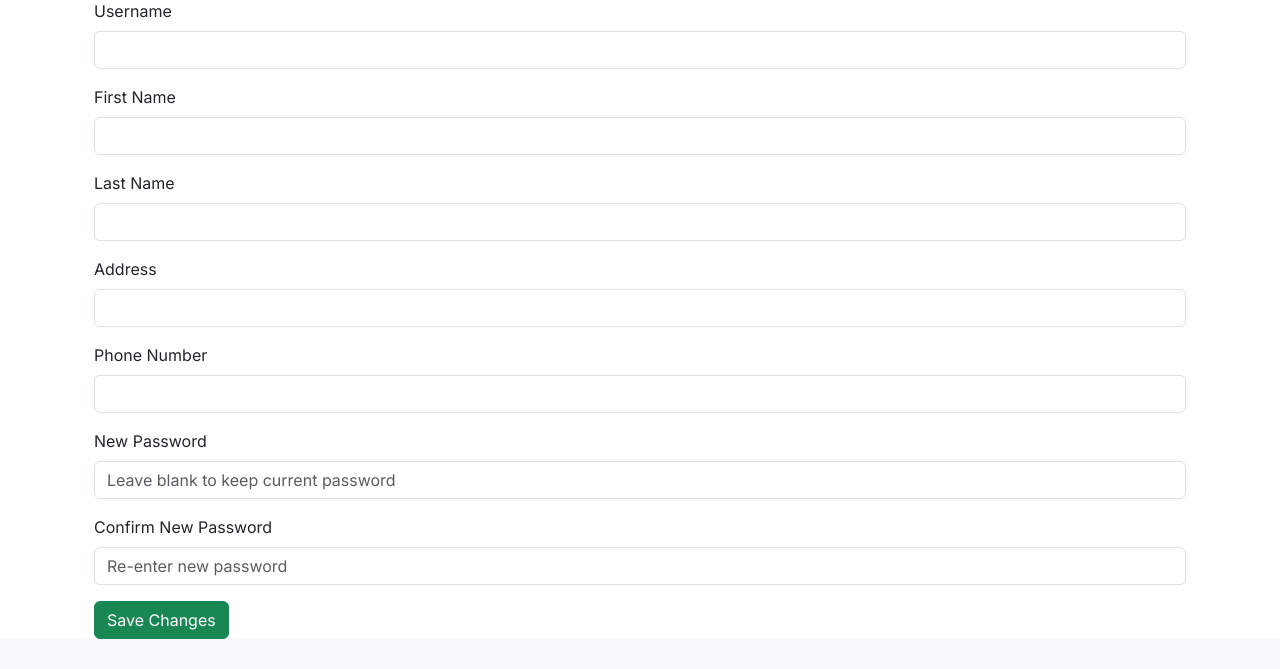
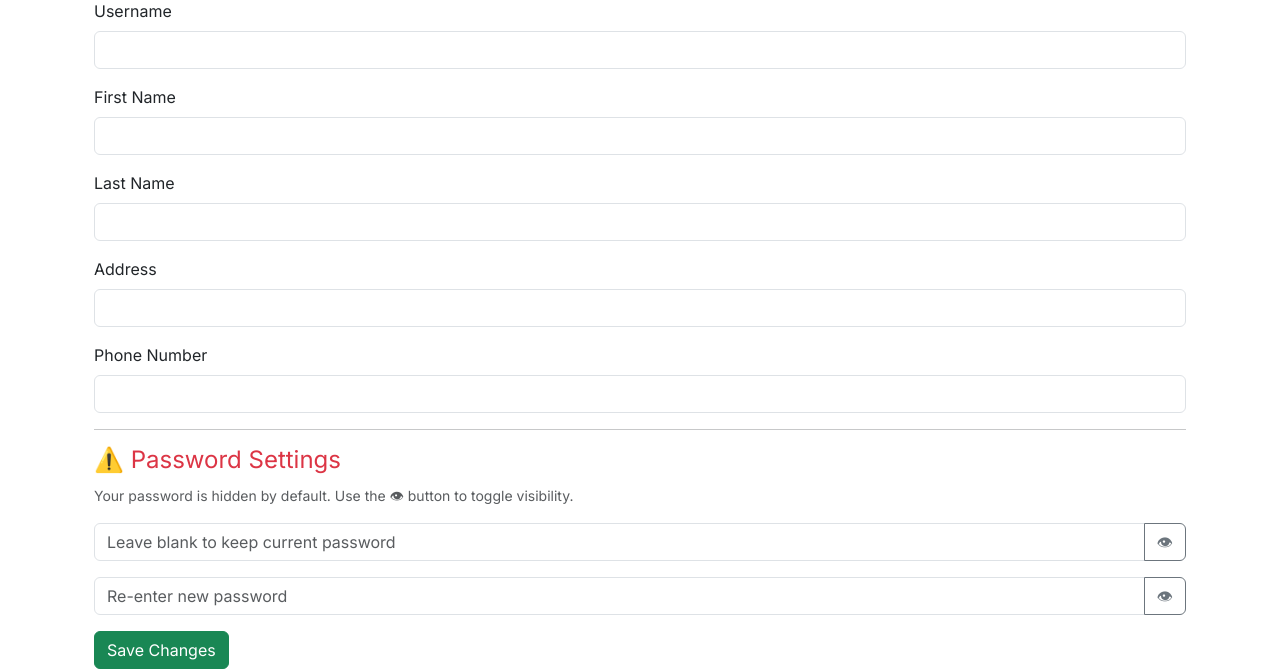
Before and after one commit to Jaredburne47/F25-Team16, a Flask app: page /settings in a window 1280 px wide. Shown: the part 164-833 px from the top of the page. Before the commit the page ends 803 px from the top, so only its background shows below. Run offline with Flask 3, Linux system fonts and the light colour scheme; the visitor is signed in with stand-in values (Sample User, id 1); data that the repository does not hold is empty; some libraries are stand-ins or nearby versions.

Commit message:
Update settings.html

```diff
--- a/templates/settings.html
+++ b/templates/settings.html
@@ -6,43 +6,62 @@
     <h1>Edit Profile</h1>
     <hr>
     <form method="POST">
-        <!--Username-->
+        <!-- Username -->
         <div class="mb-3">
-            <label for="username" class ="form-label">Username</label>
+            <label for="username" class="form-label">Username</label>
             <input type="text" class="form-control" id="username" name="username"
                    value="{{ user.username }}" readonly>
         </div>
-        <!--First Name-->
+
+        <!-- First Name -->
         <div class="mb-3">
             <label for="first_name" class="form-label">First Name</label>
             <input type="text" class="form-control" id="first_name" name="first_name" value="{{ user.first_name }}">
         </div>
-        <!--Last Name-->
+
+        <!-- Last Name -->
         <div class="mb-3">
             <label for="last_name" class="form-label">Last Name</label>
             <input type="text" class="form-control" id="last_name" name="last_name" value="{{ user.last_name }}">
         </div>
-        <!--Address-->
+
+        <!-- Address -->
         <div class="mb-3">
             <label for="address" class="form-label">Address</label>
             <input type="text" class="form-control" id="address" name="address" value="{{ user.address }}">
         </div>
-        <!--Phone Number-->
+
+        <!-- Phone Number -->
         <div class="mb-3">
             <label for="phone" class="form-label">Phone Number</label>
             <input type="text" class="form-control" id="phone" name="phone" value="{{ user.phone }}">
         </div>
-        <!--Password-->
-        <div class="mb-3">
-            <label for="password" class="form-label">New Password</label>
+
+        <!-- ⚠️ Password Section -->
+        <hr>
+        <h4 class="text-danger">⚠️ Password Settings</h4>
+        <p class="text-muted"><small>Your password is hidden by default. Use the 👁 button to toggle visibility.</small></p>
+
+        <!-- New Password -->
+        <div class="input-group mb-3">
             <input type="password" class="form-control" id="password" name="password" placeholder="Leave blank to keep current password">
+            <button class="btn btn-outline-secondary" type="button" onclick="togglePassword('password')">👁</button>
         </div>
 
-        <div class="mb-3">
-            <label for="confirm_password" class="form-label">Confirm New Password</label>
+        <!-- Confirm Password -->
+        <div class="input-group mb-3">
             <input type="password" class="form-control" id="confirm_password" name="confirm_password" placeholder="Re-enter new password">
+            <button class="btn btn-outline-secondary" type="button" onclick="togglePassword('confirm_password')">👁</button>
         </div>
+
         <button type="submit" class="btn btn-success">Save Changes</button>
     </form>
 </div>
+
+<script>
+function togglePassword(id) {
+    const field = document.getElementById(id);
+    field.type = (field.type === "password") ? "text" : "password";
+}
+</script>
 {% endblock %}
```
